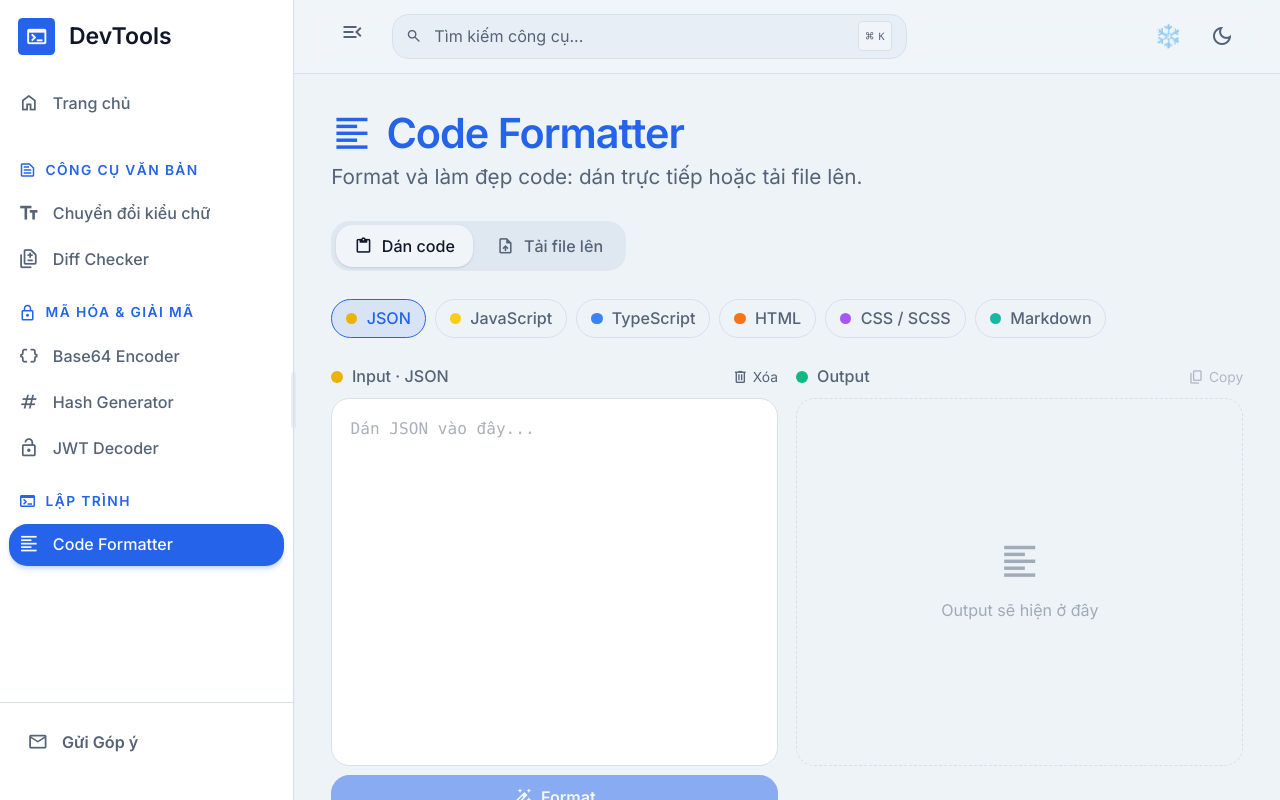
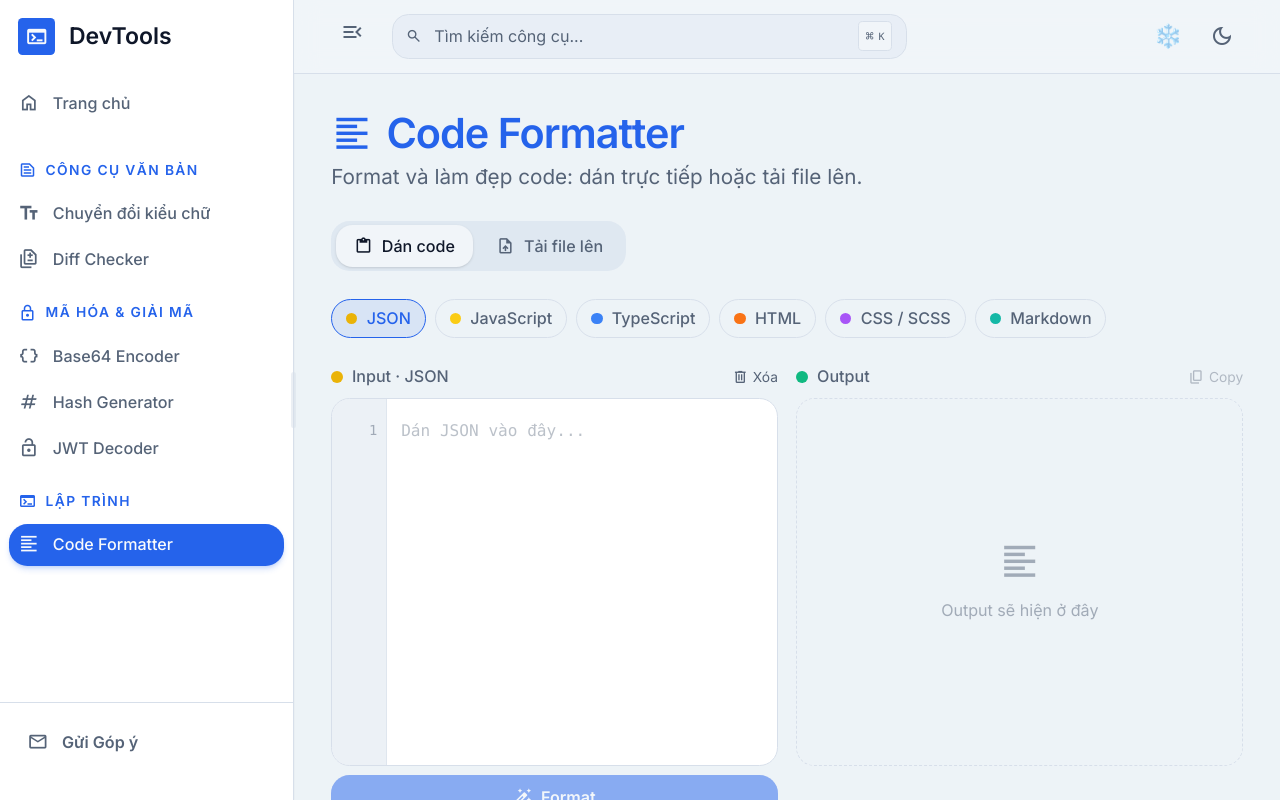
Before and after one commit to DamMinhChien/DevTools, a React (Vite) app: page /code-formatter in a window 1280 px wide. Built offline with nearby package versions, Linux system fonts and the light colour scheme.

Commit message:
feat: thêm số dòng IDE-style cho Code Formatter, highlight dòng lỗi, hỗ trợ Tab key

```diff
--- /dev/null
+++ b/src/components/CodeEditor.tsx
@@ -0,0 +1,110 @@
+import { useRef, useCallback, useEffect } from "react";
+
+interface CodeEditorProps {
+  value: string;
+  onChange?: (val: string) => void;
+  placeholder?: string;
+  readOnly?: boolean;
+  className?: string;
+  errorLine?: number; // highlight dòng lỗi
+}
+
+export default function CodeEditor({
+  value,
+  onChange,
+  placeholder,
+  readOnly = false,
+  className = "",
+  errorLine,
+}: CodeEditorProps) {
+  const textareaRef = useRef<HTMLTextAreaElement>(null);
+  const gutterRef = useRef<HTMLDivElement>(null);
+
+  const lines = value ? value.split("\n") : [];
+  const lineCount = Math.max(lines.length, 1);
+
+  // Sync scroll giữa gutter và textarea
+  const handleScroll = useCallback(() => {
+    if (gutterRef.current && textareaRef.current) {
+      gutterRef.current.scrollTop = textareaRef.current.scrollTop;
+    }
+  }, []);
+
+  // Khi value thay đổi, scroll gutter theo
+  useEffect(() => {
+    if (gutterRef.current && textareaRef.current) {
+      gutterRef.current.scrollTop = textareaRef.current.scrollTop;
+    }
+  }, [value]);
+
+  // Tab key support
+  const handleKeyDown = useCallback(
+    (e: React.KeyboardEvent<HTMLTextAreaElement>) => {
+      if (e.key === "Tab") {
+        e.preventDefault();
+        const el = e.currentTarget;
+        const start = el.selectionStart;
+        const end = el.selectionEnd;
+        const newVal = value.substring(0, start) + "  " + value.substring(end);
+        onChange?.(newVal);
+        // Restore cursor after state update
+        requestAnimationFrame(() => {
+          el.selectionStart = el.selectionEnd = start + 2;
+        });
+      }
+    },
+    [value, onChange]
+  );
+
+  return (
+    <div
+      className={`relative flex overflow-hidden rounded-xl border bg-card font-mono text-sm ${
+        className
+      }`}
+    >
+      {/* Line Numbers Gutter */}
+      <div
+        ref={gutterRef}
+        aria-hidden
+        className="overflow-hidden shrink-0 select-none bg-muted/60 border-r border-border/60 py-4 text-right"
+        style={{ width: "3rem" }}
+      >
+        {Array.from({ length: lineCount }, (_, i) => {
+          const lineNum = i + 1;
+          const isError = errorLine === lineNum;
+          return (
+            <div
+              key={lineNum}
+              className={`px-2 leading-6 text-xs transition-colors ${
+                isError
+                  ? "bg-destructive/20 text-destructive font-bold"
+                  : "text-muted-foreground/50"
+              }`}
+              style={{ lineHeight: "1.5rem" }}
+            >
+              {lineNum}
+            </div>
+          );
+        })}
+        {/* Padding bottom to match textarea */}
+        <div className="h-4" />
+      </div>
+
+      {/* Textarea */}
+      <textarea
+        ref={textareaRef}
+        value={value}
+        onChange={(e) => onChange?.(e.target.value)}
+        onScroll={handleScroll}
+        onKeyDown={!readOnly ? handleKeyDown : undefined}
+        readOnly={readOnly}
+        placeholder={placeholder}
+        spellCheck={false}
+        className={`flex-1 resize-none bg-transparent py-4 pl-3 pr-4 text-foreground placeholder:text-muted-foreground/40 focus:outline-none leading-6 ${
+          readOnly ? "cursor-text" : ""
+        }`}
+        style={{ lineHeight: "1.5rem", minHeight: "100%" }}
+      />
+    </div>
+  );
+}
--- a/src/pages/formatter/index.tsx
+++ b/src/pages/formatter/index.tsx
@@ -1,5 +1,6 @@
 import { useState, useRef, useCallback } from "react";
 import { motion, AnimatePresence } from "framer-motion";
+import CodeEditor from "../../components/CodeEditor";
 import type { Plugin } from "prettier";
 import prettier from "prettier/standalone";
 import parserBabel from "prettier/plugins/babel";
@@ -316,11 +317,12 @@ export default function CodeFormatter() {
                   Xóa
                 </button>
               </div>
-              <textarea
+              <CodeEditor
                 value={input}
-                onChange={(e) => setInput(e.target.value)}
+                onChange={setInput}
                 placeholder={`Dán ${cfg?.label ?? ""} vào đây...`}
-                className="w-full h-80 p-4 font-mono text-sm bg-card border border-border rounded-xl resize-none focus:outline-none focus:ring-2 focus:ring-primary/30 transition-all text-foreground placeholder:text-muted-foreground/50"
+                errorLine={status === "error" ? parseError?.line : undefined}
+                className="h-80 border-border focus-within:ring-2 focus-within:ring-primary/30"
               />
               <button
                 onClick={() => handleFormat(input, lang)}
@@ -414,14 +416,18 @@ export default function CodeFormatter() {
                     </details>
                   </motion.div>
                 ) : output ? (
-                  <motion.textarea
+                  <motion.div
                     key="output"
                     initial={{ opacity: 0 }}
                     animate={{ opacity: 1 }}
-                    readOnly
-                    value={output}
-                    className="w-full h-full p-4 font-mono text-sm bg-card border border-emerald-500/30 rounded-xl resize-none focus:outline-none text-foreground"
-                  />
+                    className="h-full"
+                  >
+                    <CodeEditor
+                      value={output}
+                      readOnly
+                      className="h-full border-emerald-500/30"
+                    />
+                  </motion.div>
                 ) : (
                   <div className="h-full rounded-xl border border-dashed border-border flex items-center justify-center">
                     <div className="text-center text-muted-foreground/50">
```
